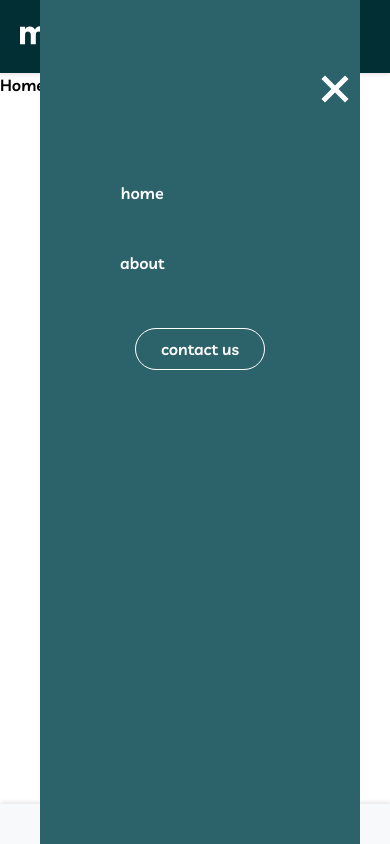
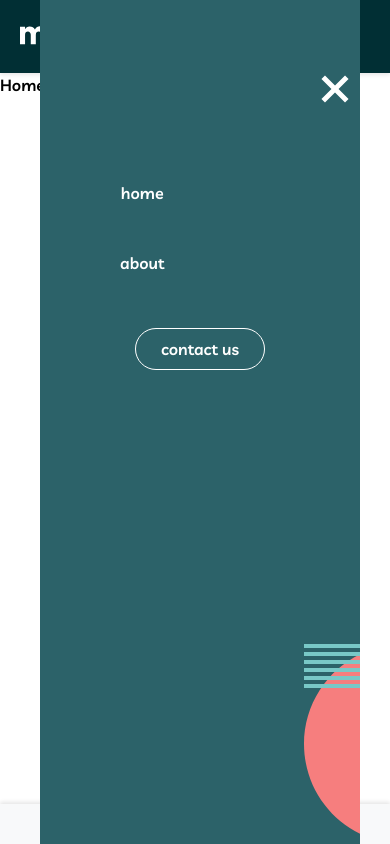
Before and after one commit to poulami-saha/Global-Code-Queens-MyTeam-Website, a React (Create React App) app: page / in a window 390 px wide. Built offline with nearby package versions, Linux system fonts and the light colour scheme.

Commit message:
Added backgroung image to mobile-view side menu-bar

```diff
--- a/src/components/Header/Header.module.css
+++ b/src/components/Header/Header.module.css
@@ -91,6 +91,10 @@ nav ul li {
     right: 0;
     bottom: 0;
     background: var(--police-blue);
+    background-image: url(../../assets/bg-pattern-about-1-mobile-nav-1.svg);
+    background-repeat: no-repeat;
+    background-position: bottom left 220%;
+    background-size: auto;
     z-index: 1;
     width: 350px;
     max-width: 320px;
```
